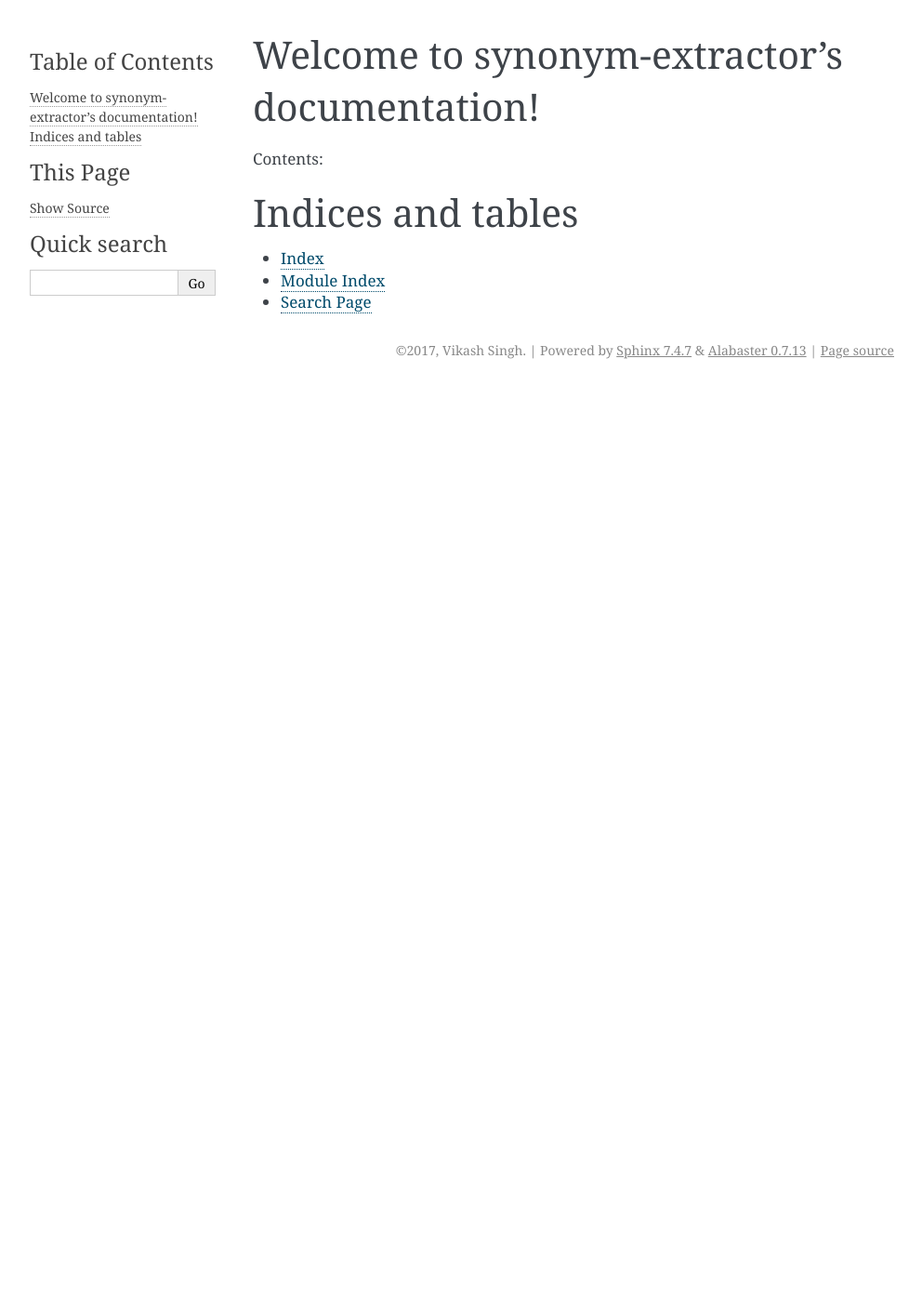
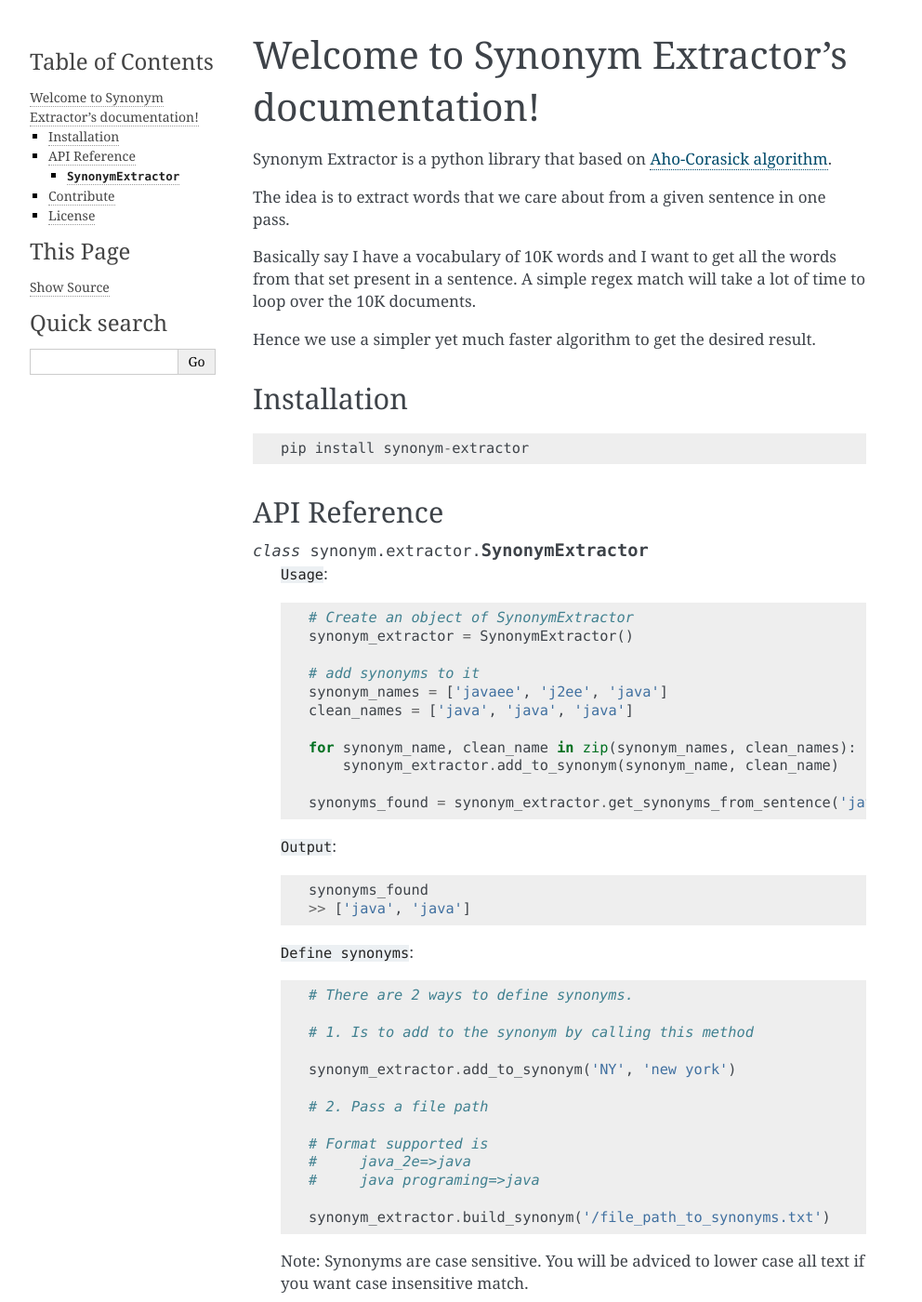
Before and after one commit to vi3k6i5/synonym-extractor, a Sphinx documentation site: the page built from docs/index.rst, in a window 1280 px wide and 1400 px high. Shown: the whole window at 93% size, without its empty margins (148-1140 px from the left). Built offline with Sphinx 7.4.7, drawn with Linux system fonts in a browser that asks for light colours; some of the changed text lies outside the part shown.

Commit message:
added base documentation

```diff
--- a/docs/conf.py
+++ b/docs/conf.py
@@ -1,8 +1,8 @@
 #!/usr/bin/env python3
 # -*- coding: utf-8 -*-
 #
-# synonym-extractor documentation build configuration file, created by
-# sphinx-quickstart on Sun Jul  2 13:49:13 2017.
+# Synonym Extractor documentation build configuration file, created by
+# sphinx-quickstart on Sun Jul  2 16:54:26 2017.
 #
 # This file is execfile()d with the current directory set to its
 # containing dir.
@@ -30,7 +30,9 @@
 # Add any Sphinx extension module names here, as strings. They can be
 # extensions coming with Sphinx (named 'sphinx.ext.*') or your custom
 # ones.
-extensions = []
+extensions = [
+    'sphinx.ext.autodoc',
+]
 
 # Add any paths that contain templates here, relative to this directory.
 templates_path = ['_templates']
@@ -49,7 +51,7 @@ source_suffix = '.rst'
 master_doc = 'index'
 
 # General information about the project.
-project = 'synonym-extractor'
+project = 'Synonym Extractor'
 copyright = '2017, Vikash Singh'
 author = 'Vikash Singh'
 
@@ -134,7 +136,7 @@ html_theme = 'alabaster'
 # The name for this set of Sphinx documents.
 # "<project> v<release> documentation" by default.
 #
-# html_title = 'synonym-extractor v0.1.0'
+# html_title = 'Synonym Extractor v0.1.0'
 
 # A shorter title for the navigation bar.  Default is the same as html_title.
 #
@@ -234,7 +236,7 @@ html_static_path = ['_static']
 # html_search_scorer = 'scorer.js'
 
 # Output file base name for HTML help builder.
-htmlhelp_basename = 'synonym-extractordoc'
+htmlhelp_basename = 'SynonymExtractordoc'
 
 # -- Options for LaTeX output ---------------------------------------------
 
@@ -260,7 +262,7 @@ latex_elements = {
 # (source start file, target name, title,
 #  author, documentclass [howto, manual, or own class]).
 latex_documents = [
-    (master_doc, 'synonym-extractor.tex', 'synonym-extractor Documentation',
+    (master_doc, 'SynonymExtractor.tex', 'Synonym Extractor Documentation',
      'Vikash Singh', 'manual'),
 ]
 
@@ -302,7 +304,7 @@ latex_documents = [
 # One entry per manual page. List of tuples
 # (source start file, name, description, authors, manual section).
 man_pages = [
-    (master_doc, 'synonym-extractor', 'synonym-extractor Documentation',
+    (master_doc, 'synonymextractor', 'Synonym Extractor Documentation',
      [author], 1)
 ]
 
@@ -317,8 +319,8 @@ man_pages = [
 # (source start file, target name, title, author,
 #  dir menu entry, description, category)
 texinfo_documents = [
-    (master_doc, 'synonym-extractor', 'synonym-extractor Documentation',
-     author, 'synonym-extractor', 'One line description of project.',
+    (master_doc, 'SynonymExtractor', 'Synonym Extractor Documentation',
+     author, 'SynonymExtractor', 'One line description of project.',
      'Miscellaneous'),
 ]
 
--- a/docs/index.rst
+++ b/docs/index.rst
@@ -1,21 +1,92 @@
-.. synonym-extractor documentation master file, created by
-   sphinx-quickstart on Sun Jul  2 13:49:13 2017.
-   You can adapt this file completely to your liking, but it should at least
-   contain the root `toctree` directive.
-
-Welcome to synonym-extractor's documentation!
+Welcome to Synonym Extractor's documentation!
 =============================================
 
-Contents:
 
-.. toctree::
-   :maxdepth: 2
+Synonym Extractor is a python library that based on `Aho-Corasick algorithm
+<https://en.wikipedia.org/wiki/Aho%E2%80%93Corasick_algorithm>`_.
+
+The idea is to extract words that we care about from a given sentence in one pass.
+
+Basically say I have a vocabulary of 10K words and I want to get all the words from that set present in a sentence. A simple regex match will take a lot of time to loop over the 10K documents.
+
+Hence we use a simpler yet much faster algorithm to get the desired result.
+
+
+Installation
+------------
+::
+
+    pip install synonym-extractor
+
+API Reference
+-------------
+
+.. module:: synonym.extractor
+
+.. class:: SynonymExtractor()
+
+    ``Usage``::
+
+        # Create an object of SynonymExtractor
+        synonym_extractor = SynonymExtractor()
+
+        # add synonyms to it
+        synonym_names = ['javaee', 'j2ee', 'java']
+        clean_names = ['java', 'java', 'java']
+
+        for synonym_name, clean_name in zip(synonym_names, clean_names):
+            synonym_extractor.add_to_synonym(synonym_name, clean_name)
+
+        synonyms_found = synonym_extractor.get_synonyms_from_sentence('javaee is my language, j2ee is my code')
+
+    ``Output``::
+
+        synonyms_found
+        >> ['java', 'java']
+
+
+    ``Define synonyms``::
+
+        # There are 2 ways to define synonyms.
+
+        # 1. Is to add to the synonym by calling this method
+
+        synonym_extractor.add_to_synonym('NY', 'new york')
+
+        # 2. Pass a file path
+
+        # Format supported is
+        #     java_2e=>java
+        #     java programing=>java
+
+        synonym_extractor.build_synonym('/file_path_to_synonyms.txt')
 
 
 
-Indices and tables
-==================
+    Note: Synonyms are case sensitive. You will be adviced to lower case all text if you want case insensitive match.
 
-* :ref:`genindex`
-* :ref:`modindex`
-* :ref:`search`
+
+    ``get synonyms from sentence``::
+
+        # This method extracts all matching synonyms in the sentense and returns a list
+
+        synonym_extractor.get_synonyms_from_sentence('i love NY')
+        >> ['new york']
+
+    ``change the internal white space characters``::
+
+        synonym_extractor = SynonymExtractor()
+        synonym_extractor._set_white_space_chars(set(['.', ' ']))
+
+
+Contribute
+----------
+
+- Issue Tracker: https://github.com/vi3k6i5/synonym-extractor/issues
+- Source Code: https://github.com/vi3k6i5/synonym-extractor/
+
+
+License
+-------
+
+The project is licensed under the MIT license.
```
Also changed, not shown: 3 other files.
